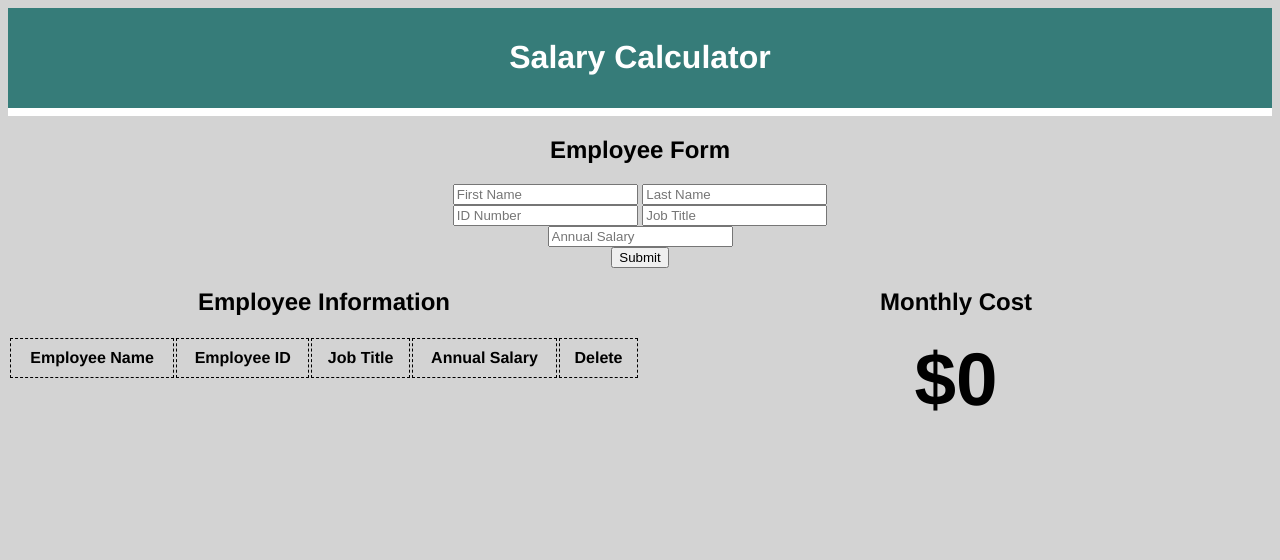
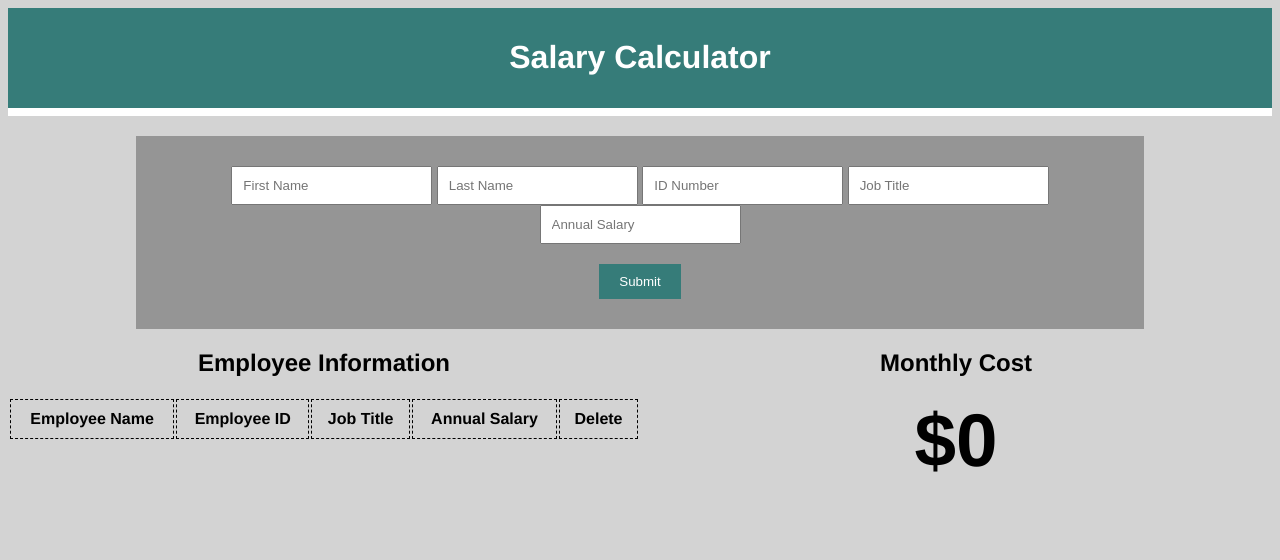
Before and after one commit to amyrichardson/salary-calculator, a plain HTML site: page index.html in a window 1280 px wide. Drawn offline with Linux system fonts and the light colour scheme.

Commit message:
added more styling

```diff
--- a/index.html
+++ b/index.html
@@ -14,13 +14,12 @@
     <h1>Salary Calculator</h1>
   </header>
   <div class="inputForm">
-    <h2>Employee Form</h2>
     <form class="" action="index.html" method="post">
 
       <input type="text" id="firstName" placeholder="First Name">
-      <input type="text" id="lastName" placeholder="Last Name"><br />
+      <input type="text" id="lastName" placeholder="Last Name">
       <input type="number" id="employeeID" placeholder="ID Number">
-      <input type="text" id="jobTitle" placeholder="Job Title"><br />
+      <input type="text" id="jobTitle" placeholder="Job Title">
       <input type="number" id="annualSalary" placeholder="Annual Salary"><br />
       <button type="button" id="submitButton">Submit</button>
     </form>
--- a/styles.css
+++ b/styles.css
@@ -10,6 +10,7 @@ header {
   margin: 0;
   padding: 10px;
   border-bottom: 8px solid white;
+  margin-bottom: 20px;
 }
 
 h3 {
@@ -18,16 +19,21 @@ h3 {
 }
 
 .inputForm {
+  margin-top: 20px;
   margin: auto;
-  display: block;
-  float: left;
-  width: 100%
+  display: flex;
+  justify-content: center;
+  background-color: rgba(88, 88, 88, 0.5);
+  width: 75%;
+  padding: 30px;
 }
 
 .employeeInfoDiv {
   display: block;
+  margin: auto;
+  float: left;
+  justify-content: center;
   height: 20px;
-  float: left;
   width: 50%;
 }
 
@@ -51,3 +57,15 @@ td {
   border: 1px dashed black;
   padding: 10px;
 }
+
+input {
+  padding: 10px;
+}
+
+#submitButton {
+  margin-top: 20px;
+  border: 0;
+  padding: 10px 20px;
+  background-color: rgb(54, 124, 121);
+  color: white;
+}
```
